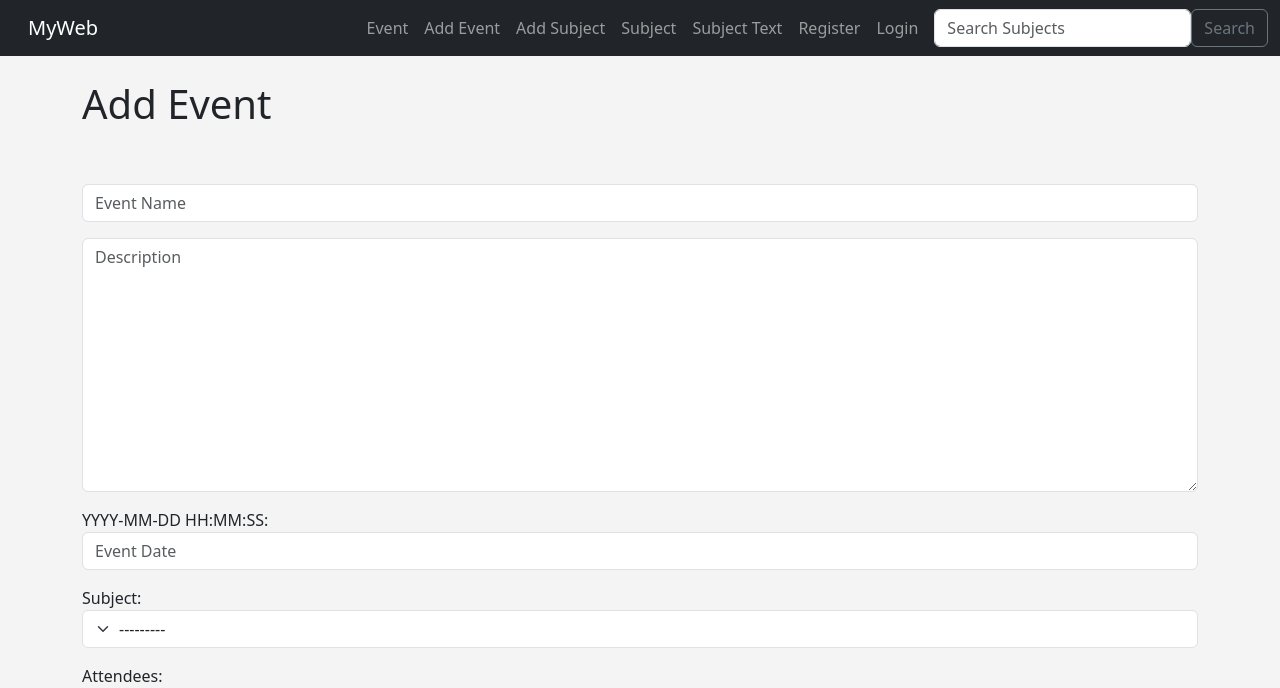
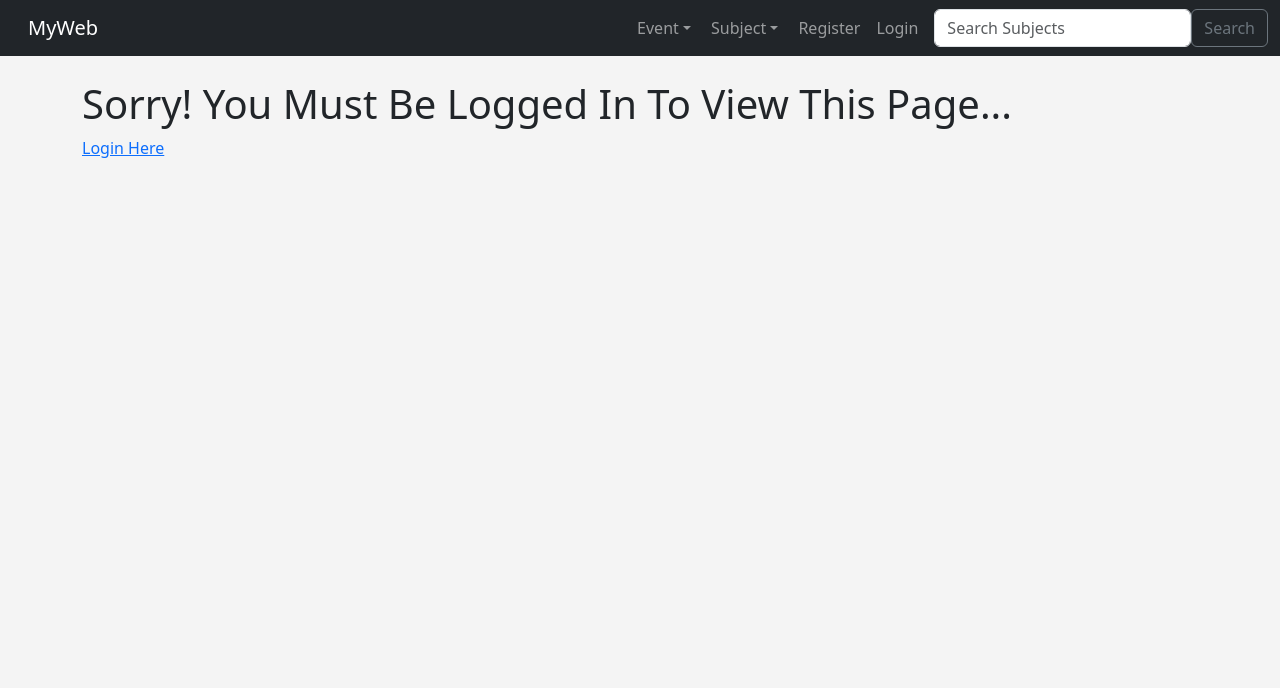
Before and after one commit to 6410110710/Web, a Django app: page /add_event in a window 1280 px wide. Shown: the top 688 px of the page. After the commit the page ends 158 px from the top, so only its background shows below. Run offline with Django 4.2, Linux system fonts and the light colour scheme; data that the repository does not hold is empty.

Commit message:
Navbar Dropdown Menu

```diff
--- a/MyApp/templates/event/add_event.html
+++ b/MyApp/templates/event/add_event.html
@@ -1,7 +1,7 @@
 {% extends 'event/base.html' %}
 
 {% block content %}
-
+{% if user.is_authenticated %}
     <h1>Add Event</h1>
 <br/><br/>
 {% if submitted %}
@@ -19,4 +19,11 @@
    {% endif %}
 
 <br/><br/>
+
+
+{% else %}
+<h1>Sorry! You Must Be Logged In To View This Page... </h1>
+
+<a href="{% url 'login' %}">Login Here</a>
+{% endif %}
 {% endblock %}
--- a/MyApp/templates/event/add_subject.html
+++ b/MyApp/templates/event/add_subject.html
@@ -1,6 +1,7 @@
 {% extends 'event/base.html' %}
 
 {% block content %}
+{% if user.is_authenticated %}
     <center>
    <h1>Add Subject to Database</h1>
    <br/><br/>
@@ -18,4 +19,9 @@
    </form>
    {% endif %}
     </center>
+{% else %}
+    <h1>Sorry! You Must Be Logged In To View This Page... </h1>
+
+    <a href="{% url 'login' %}">Login Here</a>
+{% endif %}
 {% endblock %}
--- a/MyApp/templates/event/navbar.html
+++ b/MyApp/templates/event/navbar.html
@@ -6,25 +6,27 @@
       </button>
       <div class="collapse navbar-collapse" id="navbarSupportedContent">
         <ul class="navbar-nav me-auto mb-2 mb-lg-0">
-
-          <li class="nav-item">
-            <a class="nav-link" href="{% url 'list-events'  %}">Event</a>
+          <li class="nav-item dropdown">
+            <a class="nav-link dropdown-toggle" href="#" role="button" data-bs-toggle="dropdown" aria-expanded="false">
+              Event
+            </a>
+            <ul class="dropdown-menu">
+              <li><a class="dropdown-item" href="{% url 'list-events'  %}">Event List</a></li>
+              <li><a class="dropdown-item" href="{% url 'add-event'  %}">Add Event</a></li>
+            </ul>
           </li>
-          <li class="nav-item">
-            <a class="nav-link" href="{% url 'add-event'  %}">Add Event</a>
+          <li class="nav-item dropdown">
+            <a class="nav-link dropdown-toggle" href="#" role="button" data-bs-toggle="dropdown" aria-expanded="false">
+              Subject
+            </a>
+            <ul class="dropdown-menu">
+              <li><a class="dropdown-item" href="{% url 'list-subjects'  %}">Subject List</a></li>
+              <li><a class="dropdown-item" href="{% url 'add-subject'  %}">Add Subject</a></li>
+              <li><hr class="dropdown-divider"></li>
+              <li><a class="dropdown-item" href="{% url 'subject_text'  %}">Subject Text</a></li>
+            </ul>
           </li>
 
-          <li class="nav-item">
-            <a class="nav-link" href="{% url 'add-subject'  %}">Add Subject</a>
-          </li>
-
-          <li class="nav-item">
-            <a class="nav-link" href="{% url 'list-subjects'  %}">Subject</a>
-          </li>
-
-          <li class="nav-item">
-            <a class="nav-link" href="{% url 'subject_text'  %}">Subject Text</a>
-          </li>
 
           {% if user.is_authenticated %}
             <li class="nav-item">
```
